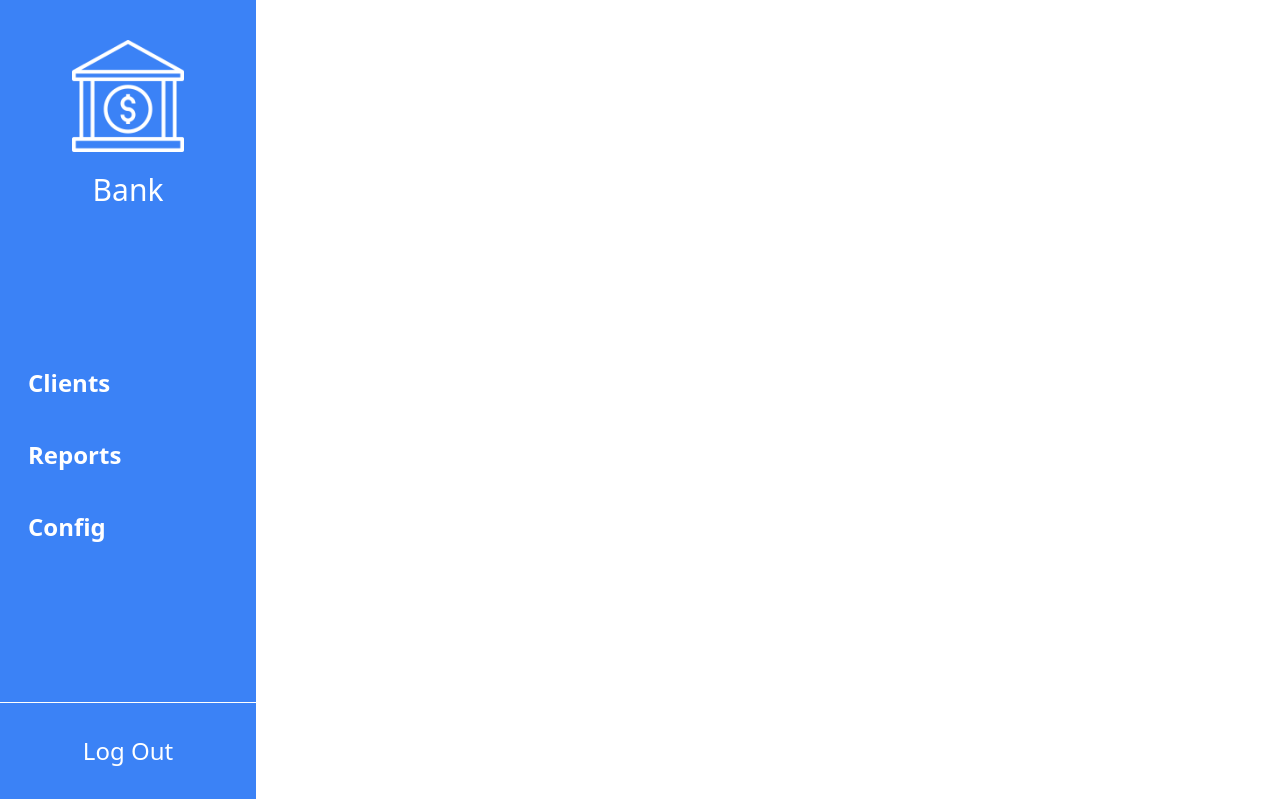
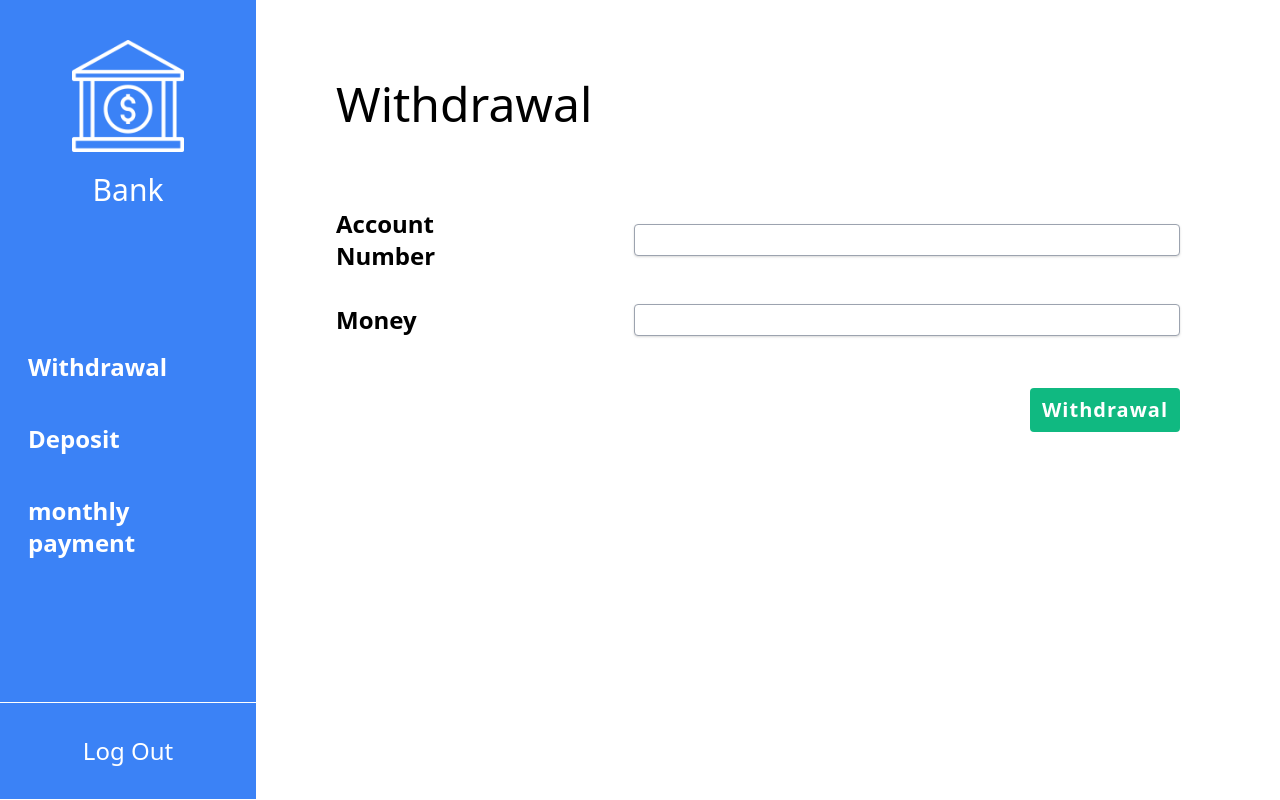
Before and after one commit to jarturogl05/SistemaBancario, an Angular app in the folder BankSystem/: page /Withdrawal in a window 1280 px wide. Before the commit this address led to /. Built offline with nearby package versions, Linux system fonts and the light colour scheme.

Commit message:
Withdrawal component

```diff
--- a/BankSystem/src/app/app-routing.module.ts
+++ b/BankSystem/src/app/app-routing.module.ts
@@ -1,3 +1,4 @@
+import { CashierWithdrawalComponent } from './pages/cashier-withdrawal/cashier-withdrawal.component';
 import { ManagerBankAccountComponent } from './pages/manager-bank-account/manager-bank-account.component';
 import { ConfigComponent } from './pages/config/config.component';
 import { ReportsComponent } from './pages/reports/reports.component';
@@ -13,6 +14,8 @@ const routes: Routes = [
   {path: 'AddBankaccount', component: ManagerBankAccountComponent},
   {path: 'Reports', component: ReportsComponent},
   {path: 'Config', component: ConfigComponent},
+  {path: 'Withdrawal', component: CashierWithdrawalComponent},
+
 
 ];
 
--- a/BankSystem/src/app/app.module.ts
+++ b/BankSystem/src/app/app.module.ts
@@ -17,6 +17,8 @@ import { NewClientFormComponent } from './components/new-client-form/new-client-
 import { ManagerClientListComponent } from './components/manager-client-list/manager-client-list.component';
 import { ManagerBankAccountComponent } from './pages/manager-bank-account/manager-bank-account.component';
 import { NewBankAccountFormComponent } from './components/new-bank-account-form/new-bank-account-form.component';
+import { CashierWithdrawalComponent } from './pages/cashier-withdrawal/cashier-withdrawal.component';
+import { CashierSearchClientComponent } from './components/cashier-search-client/cashier-search-client.component';
 
 @NgModule({
   declarations: [
@@ -33,7 +35,9 @@ import { NewBankAccountFormComponent } from './components/new-bank-account-form/
     NewClientFormComponent,
     ManagerClientListComponent,
     ManagerBankAccountComponent,
-    NewBankAccountFormComponent
+    NewBankAccountFormComponent,
+    CashierWithdrawalComponent,
+    CashierSearchClientComponent
   ],
   imports: [
     BrowserModule,
--- /dev/null
+++ b/BankSystem/src/app/components/cashier-search-client/cashier-search-client.component.html
@@ -0,0 +1,21 @@
+<div class="my-20 text-2xl max-w-4xl flex flex-col">
+    <form >
+
+      <div class="flex items-center mb-8">
+        <label class="formLabel" for="Account">Account Number</label>
+        <input  id="name" class="ipt w-2/3"  />
+    </div>
+
+    <div class="flex items-center mb-8">
+      <label class="formLabel" for="Money">Money</label>
+      <input  id="Money" class="ipt w-2/3"  />
+  </div>
+
+  <div class=" flex justify-end py-5">
+    <button type="submit" class="btn bg-green-500 hover:bg-green-700 mr-5 ">
+      Withdrawal
+    </button>
+    </div>
+
+    </form>
+  </div>
--- /dev/null
+++ b/BankSystem/src/app/components/cashier-search-client/cashier-search-client.component.ts
@@ -0,0 +1,15 @@
+import { Component, OnInit } from '@angular/core';
+
+@Component({
+  selector: 'app-cashier-search-client',
+  templateUrl: './cashier-search-client.component.html',
+  styleUrls: ['./cashier-search-client.component.css']
+})
+export class CashierSearchClientComponent implements OnInit {
+
+  constructor() { }
+
+  ngOnInit(): void {
+  }
+
+}
--- a/BankSystem/src/app/pages/cashier-home/cashier-home.component.html
+++ b/BankSystem/src/app/pages/cashier-home/cashier-home.component.html
@@ -2,5 +2,7 @@
     <div class="col-span-1">
         <app-sidebar [menuItems]="menuItems"></app-sidebar>
     </div>
-
+    <div class="col-span-4 container px-20 py-20 ">
+        <router-outlet ></router-outlet>
+    </div>
 </div>
--- a/BankSystem/src/app/pages/cashier-home/cashier-home.component.ts
+++ b/BankSystem/src/app/pages/cashier-home/cashier-home.component.ts
@@ -8,7 +8,7 @@ import { Component, OnInit } from '@angular/core';
 export class CashierHomeComponent implements OnInit {
 
   menuItems = [
-    { text: 'Withdrawal', src: '/withdrawal' },
+    { text: 'Withdrawal', src: '/Withdrawal' },
     { text: 'Deposit', src: '/deposit' },
     { text: 'monthly payment', src: '/monthlyPayment' }
 
--- /dev/null
+++ b/BankSystem/src/app/pages/cashier-withdrawal/cashier-withdrawal.component.html
@@ -0,0 +1,2 @@
+<h1 class="text-5xl font-normal">Withdrawal</h1>
+<app-cashier-search-client></app-cashier-search-client>
--- /dev/null
+++ b/BankSystem/src/app/pages/cashier-withdrawal/cashier-withdrawal.component.ts
@@ -0,0 +1,15 @@
+import { Component, OnInit } from '@angular/core';
+
+@Component({
+  selector: 'app-cashier-withdrawal',
+  templateUrl: './cashier-withdrawal.component.html',
+  styleUrls: ['./cashier-withdrawal.component.css']
+})
+export class CashierWithdrawalComponent implements OnInit {
+
+  constructor() { }
+
+  ngOnInit(): void {
+  }
+
+}
--- a/BankSystem/src/app/pages/home/home.component.html
+++ b/BankSystem/src/app/pages/home/home.component.html
@@ -1 +1,2 @@
 <app-manager-home *ngIf="role === 'manager'"></app-manager-home>
+<app-cashier-home *ngIf="role === 'cashier'"></app-cashier-home>
--- a/BankSystem/src/app/pages/home/home.component.ts
+++ b/BankSystem/src/app/pages/home/home.component.ts
@@ -7,7 +7,7 @@ import { Component, OnInit } from '@angular/core';
 })
 export class HomeComponent implements OnInit {
 
-  role:string = 'manager';
+  role:string = 'cashier';
 
   constructor() { }
 
```
Also changed, not shown: BankSystem/src/app/components/cashier-search-client/cashier-search-client.component.css (added), BankSystem/src/app/pages/cashier-withdrawal/cashier-withdrawal.component.css (added), 2 other files (tests, documents, lock files or other folders).
